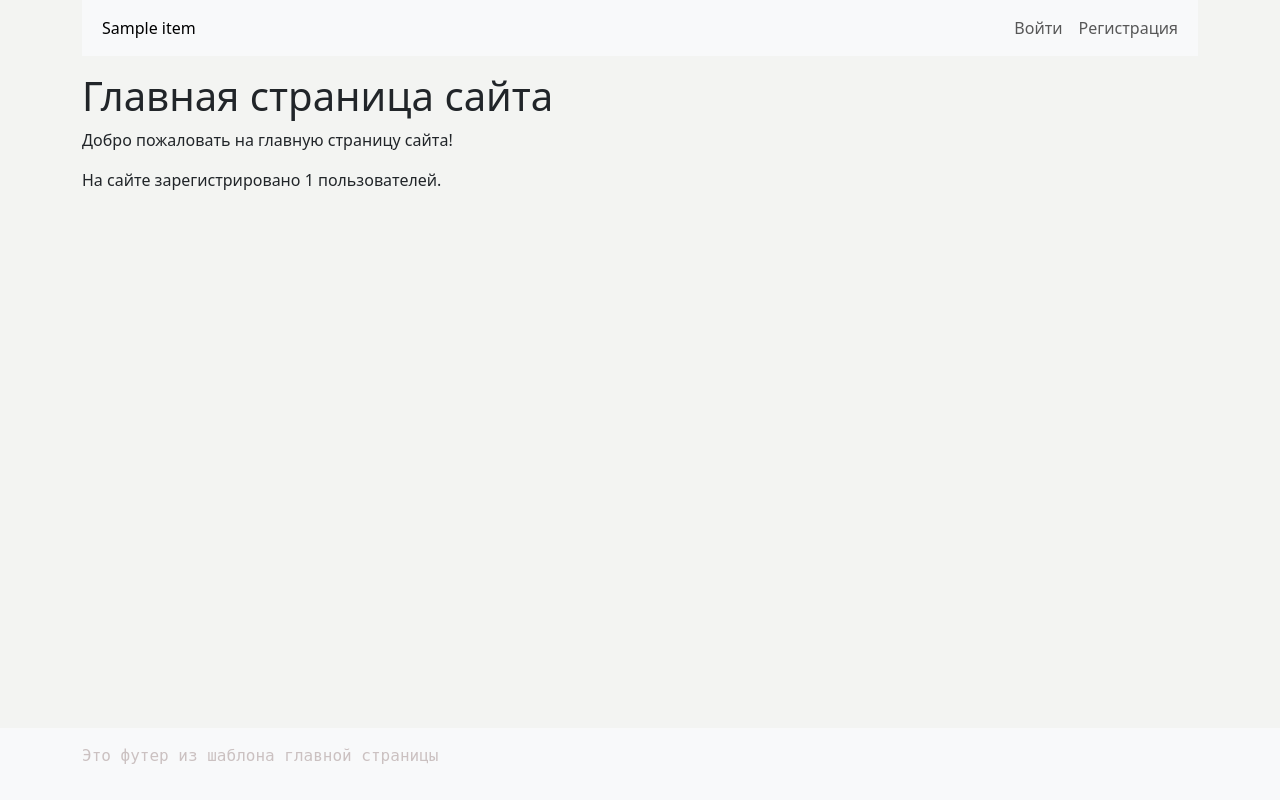
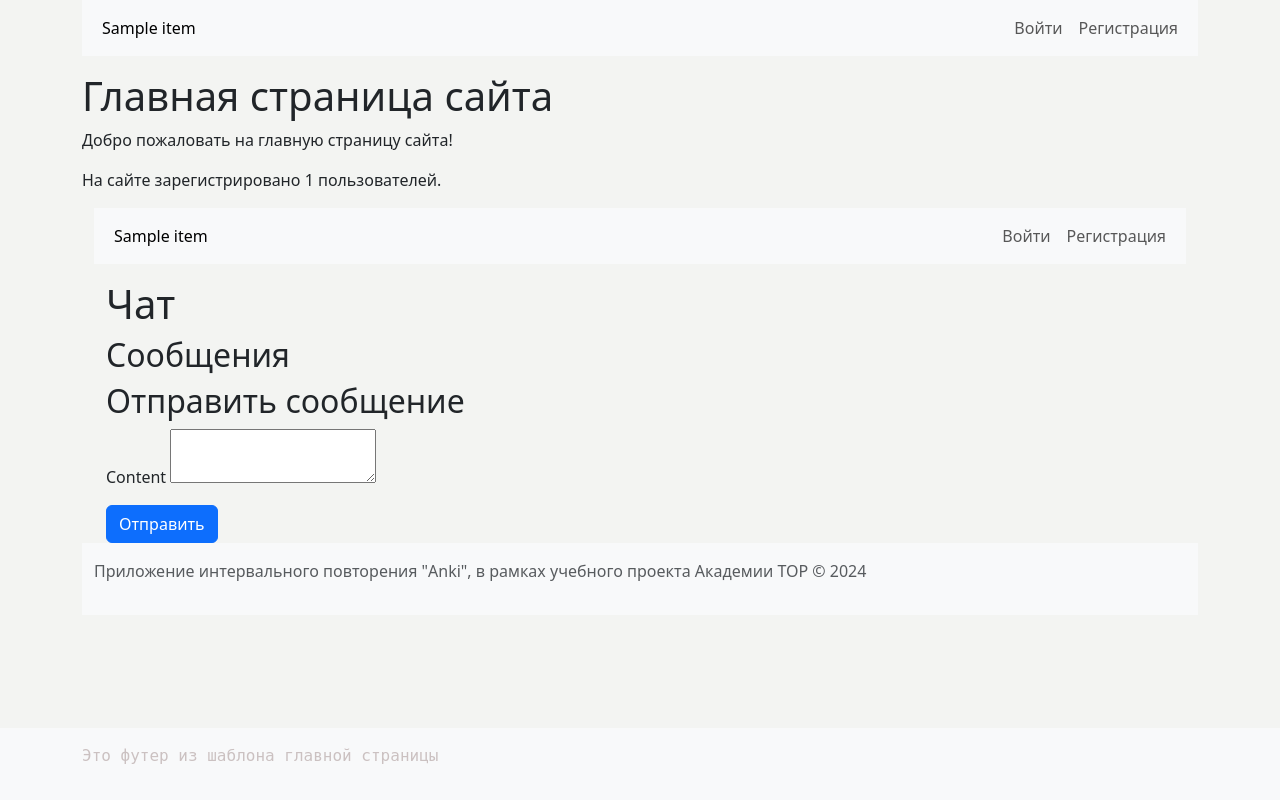
Before and after one commit to TOP-Python319/django_319, a Django app: template templates/main.html in a window 1280 px wide. Run offline with Django 3.2, Linux system fonts and the light colour scheme; the template is opened without the code that fills it: most values are stand-ins (such as "Sample title", 1, 10 or a date in 2020); form fields are guessed from the names that the template uses; some libraries are stand-ins or nearby versions.

Commit message:
Lesson 70: 3

```diff
--- a/chat/templates/chat/chat.html
+++ b/chat/templates/chat/chat.html
@@ -1,40 +1,46 @@
-<!DOCTYPE html>
-<html>
-<head>
-    <title>Chat</title>
-</head>
-<body>
-    <h1>Chat</h1>
+{% extends 'base.html' %}
+
+{% block title %}Чат{% endblock %}
+
+{% block content %}
+<div class="container mt-3">
+    <h1>Чат</h1>
     {% if user.is_superuser %}
         <div>
-            <h2>Users</h2>
-            <ul>
+            <h2>Пользователи</h2>
+            <ul class="list-group">
                 {% for user in users %}
-                    <li><a href="{% url 'chat' user.id %}">{{ user.username }}</a></li>
+                    <li class="list-group-item"><a href="{% url 'chat' user.id %}">{{ user.username }}</a></li>
                 {% endfor %}
             </ul>
         </div>
     {% endif %}
     <div>
-        <h2>Messages</h2>
-        <ul>
+        <h2>Сообщения</h2>
+        <ul class="list-group">
             {% for message in messages %}
-                <li>{{ message.sender.username }}: {{ message.content }}</li>
+                <li class="list-group-item">{{ message.sender.username }}: {{ message.content }}</li>
             {% endfor %}
         </ul>
     </div>
     <div>
-        <h2>Send a message</h2>
+        <h2>Отправить сообщение</h2>
         <form method="post">
             {% csrf_token %}
-            {{ form.content.label_tag }} {{ form.content }}
+            <div class="mb-3">
+                {{ form.content.label_tag }} {{ form.content }}
+            </div>
             {% if user.is_superuser %}
-                <button type="submit" name="send_to_all" value="True">Send to All</button>
-                <button type="submit" name="send_to_all" value="False">Send to {{ current_user_id }}</button>
+                <button type="submit" name="send_to_all" value="True" class="btn btn-primary">Отправить всем</button>
+                <button type="submit" name="send_to_all" value="False" class="btn btn-secondary">Отправить {{ current_user_id }}</button>
             {% else %}
-                <button type="submit">Send</button>
+                <button type="submit" class="btn btn-primary">Отправить</button>
             {% endif %}
         </form>
     </div>
-</body>
-</html>
+</div>
+{% endblock %}
+
+{% block footer %}
+<p class="text-muted">Приложение интервального повторения "Anki", в рамках учебного проекта Академии TOP © 2024</p>
+{% endblock %}
--- a/chat/views.py
+++ b/chat/views.py
@@ -4,6 +4,7 @@ from django.db.models import Q
 from .models import Message
 from .forms import MessageForm
 from users.models import User
+
 
 @login_required
 def chat(request, user_id=None):
--- a/templates/include/nav_menu.html
+++ b/templates/include/nav_menu.html
@@ -22,6 +22,9 @@
         <li class="nav-item">
           <a class="nav-link" href="{% url 'users:logout' %}">Выйти</a>
         </li>
+        <li class="nav-item">
+          <a class="nav-link" href="{% url 'chat' %}">Чат</a>
+        </li>
         {% else %}
         <li class="nav-item">
           <a class="nav-link" href="{% url 'users:login' %}">Войти</a>
--- a/templates/main.html
+++ b/templates/main.html
@@ -9,13 +9,13 @@ root/templates/main.html
 3. Блок footer
 {% endcomment %}
 
-
 {% block title %}Главная страница{% endblock %}
 
 {% block content %}
     <h1>Главная страница сайта</h1>
     <p>Добро пожаловать на главную страницу сайта!</p>
     <p>На сайте зарегистрировано {{ users_count }} пользователей.</p>
+    {% include "chat/chat.html" %}
 {% endblock %}
 
 {% block footer %}
```
